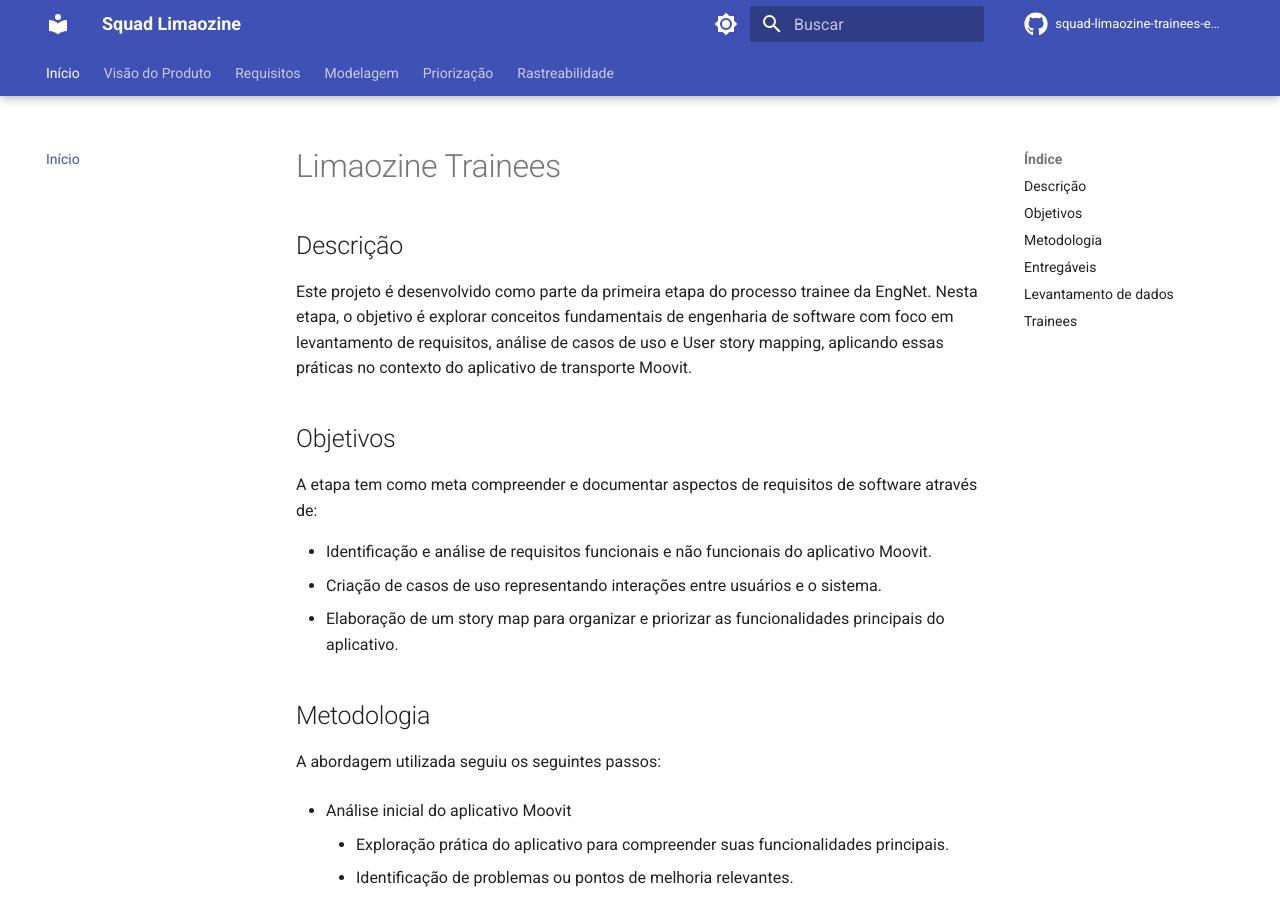
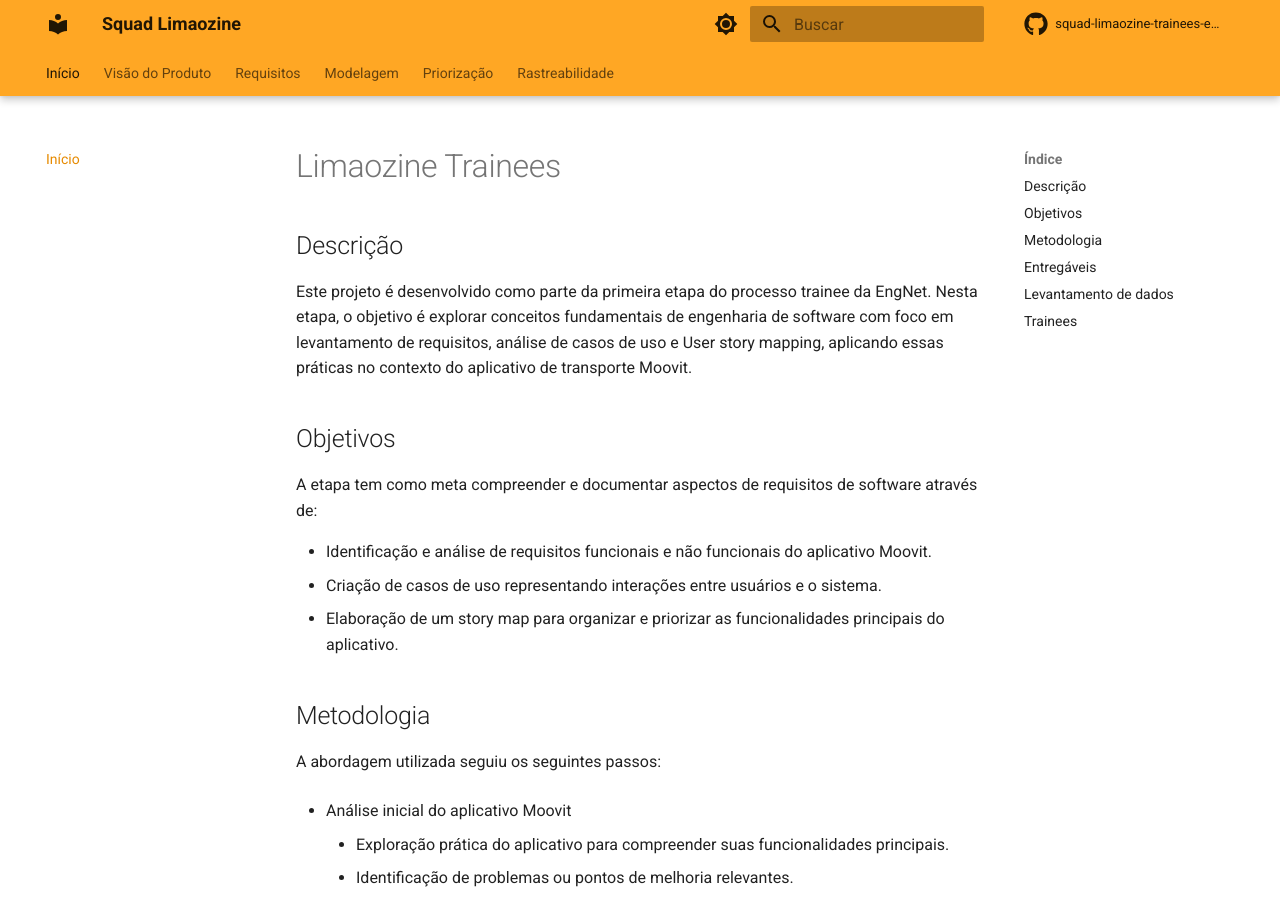
Before and after one commit to JeffersonSenaa/squad-limaozine-trainees-engNet, an MkDocs documentation site: the page built from docs/index.md, in a window 1280 px wide and 900 px high. Built offline with MkDocs 1.6.1 and Material for MkDocs 9.7.7, drawn with Linux system fonts in a browser that asks for light colours; comment, search, counter and statistics services are not loaded.

```diff
--- a/mkdocs.yml
+++ b/mkdocs.yml
@@ -9,6 +9,8 @@
     repo: fontawesome/brands/github
   palette:
     - scheme: default
+      primary: orange
+      accent: indigo
       toggle:
         icon: material/brightness-7
         name: Switch to dark mode
@@ -18,6 +20,7 @@
         icon: material/brightness-4
         name: Switch to light mode
   name: material
+  # logo:
   features:
     - navigation.tabs
     - navigation.tabs.sticky
```
Also changed, not shown: docs/img/moovit.png (added).
